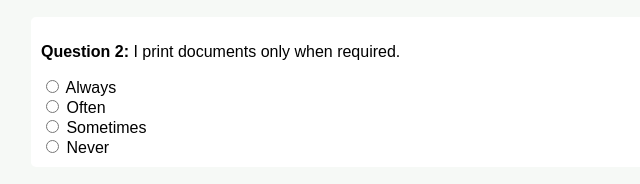
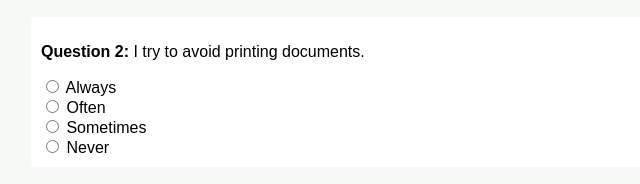
Before and after one commit to Maciej-ui/green-quiz, a plain HTML site: page index.html in a window 1280 px wide. Shown: the part 306-490 px from the top of the page, 209-849 px from the left. Drawn offline with Linux system fonts and the light colour scheme.

Commit message:
Update index.html

```diff
--- a/index.html
+++ b/index.html
@@ -53,7 +53,7 @@
 <script>
 const questions = [
 "I make effort to buy products with little packaging.",
-"I print documents only when required.",
+"I try to avoid printing documents.",
 "I do separate waste (paper/plastic/bio/etc.) before disposal.",
 "I shut off my computer completely when not in use.",
 "I keep my devices unplugged instead of 'standby' mode.",
```
